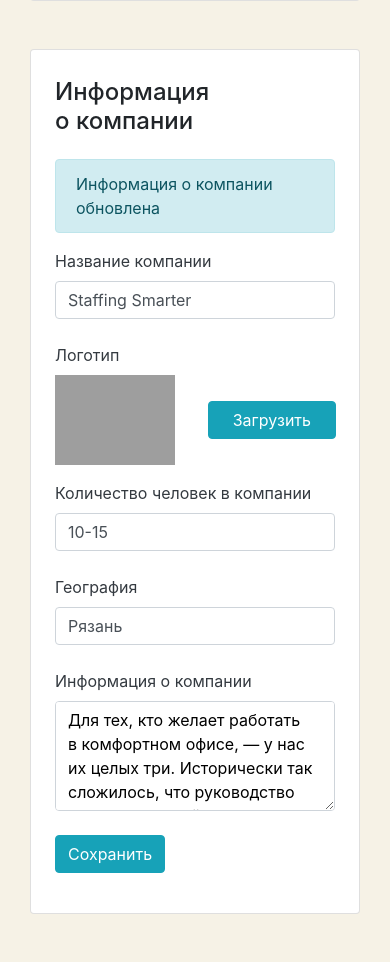
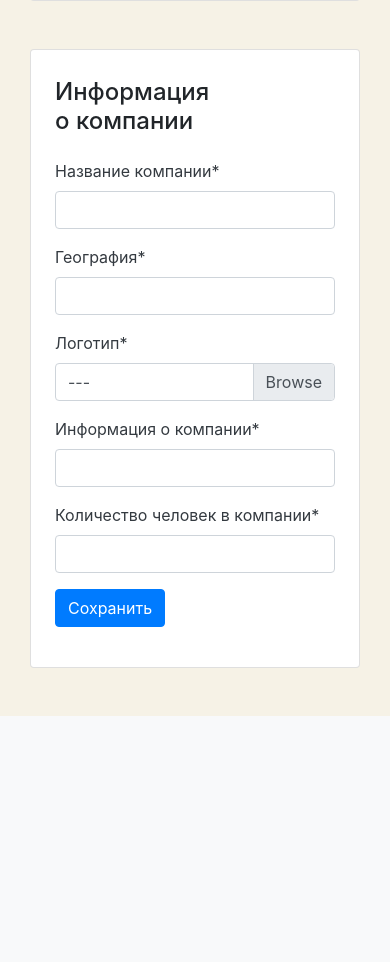
Before and after one commit to Julia-Kh/stepik_vacancies_django_course, a Django app: page /mycompany/ in a window 390 px wide. Shown: the part 294-1256 px from the top of the page. After the commit the page ends 1010 px from the top, so only its background shows below. Run offline with Django 3.2, Linux system fonts and the light colour scheme; a user stored in the database is signed in; data comes from the database, SQL or seed files in the repository; some libraries are stand-ins or nearby versions; grey boxes are pictures that could not be loaded.

Commit message:
Пытаюсь сделать форму редактирования компании

```diff
--- a/templates/vacancies/company-edit.html
+++ b/templates/vacancies/company-edit.html
@@ -1,70 +1,17 @@
 {% extends 'vacancies/my_company.html' %}
 
-{% block active_company %}<a class="nav-link active" href="{% url 'my_company' %}">1. Информация о&nbsp;компании</a>{% endblock %}
+{% block active_company %}
+    <a class="nav-link active" href="{% url 'my_company' %}">1. Информация о&nbsp;компании</a>{% endblock %}
 
 {% block my_company_container %}
+
+{% load crispy_forms_tags %}
 
     <div class="card-body px-4 pb-4">
         <!-- Tab -->
         <section class="tab-pane fade show active">
             <h2 class="h4 pt-2 pb-3">Информация о&nbsp;компании</h2>
-            <p class="alert alert-info" role="alert">
-                Информация о компании обновлена
-            </p>
-            <form action="/echo" enctype="multipart/form-data">
-                <div class="row">
-                    <div class="col-12 col-md-6">
-                        <div class="form-group pb-2">
-                            <label class="mb-2 text-dark" for="companyName">Название компании</label>
-                            <input class="form-control" type="text" value="Staffing Smarter"
-                                   id="companyName">
-                        </div>
-                    </div>
-                    <div class="col-12 col-md-6">
-                        <div class="form-group">
-                            <label class="mb-2 text-dark" for="companyLogo">Логотип</label>
-                            <div class="row align-items-center">
-                                <div class="col-6">
-                                    <img src="https://place-hold.it/120x40" alt=""
-                                         style="max-width: 120px;height: auto;">
-                                </div>
-                                <div class="col-6" style="position: relative;">
-                                    <div class="input-group-prepend"
-                                         style="position: absolute; top: 0;right: 15px;">
-                                        <span class="btn btn-info px-4">Загрузить</span>
-                                    </div>
-                                    <div class="custom-file" style="">
-                                        <input type="file" class="custom-file-input"
-                                               id="inputGroupFile01">
-                                    </div>
-                                </div>
-                            </div>
-                        </div>
-                    </div>
-                </div>
-                <div class="row">
-                    <div class="col-12 col-md-6">
-                        <div class="form-group pb-2">
-                            <label class="mb-2 text-dark" for="companyTeam">Количество человек в
-                                компании</label>
-                            <input class="form-control" type="text" value="10-15" id="companyTeam">
-                        </div>
-                    </div>
-                    <div class="col-12 col-md-6">
-                        <div class="form-group pb-2">
-                            <label class="mb-2 text-dark" for="companyLocation">География</label>
-                            <input class="form-control" type="text" value="Рязань" id="companyLocation">
-                        </div>
-                    </div>
-                </div>
-                <div class="form-group pb-2">
-                    <label class="mb-2 text-dark" for="companyInfo">Информация о&nbsp;компании</label>
-                    <textarea class="form-control" rows="4" id="companyInfo" style="color:#000;">Для тех, кто желает работать в&nbsp;комфортном офисе,&nbsp;&mdash; у&nbsp;нас их&nbsp;целых три. Исторически так сложилось, что руководство и&nbsp;менеджерский состав располагается в&nbsp;Москве (обусловлено близостью заказчиков), центр разработки&nbsp;&mdash; в&nbsp;Ульяновске, в&nbsp;т.&nbsp;ч. школа молодых разработчиков и&nbsp;QA-центр&nbsp;&mdash; в&nbsp;Казани.</textarea>
-                </div>
-                <div class="form-group">
-                    <input type="submit" class="btn btn-info" value="Сохранить">
-                </div>
-            </form>
+            {% crispy form %}
         </section>
         <!-- END Tab -->
     </div>
--- a/vacancies/views.py
+++ b/vacancies/views.py
@@ -114,7 +114,10 @@ class MyCompanyEditView(View):
         if companies.count() == 0:
             return redirect('my_company_lets_start')
         else:
-            return render(request, template_name)
+            company_form = CompanyForm()
+            context = {}
+            context['form'] = company_form
+            return render(request, template_name, context=context)
 
 
 class MyCompanyCreateView(TemplateView):
```
